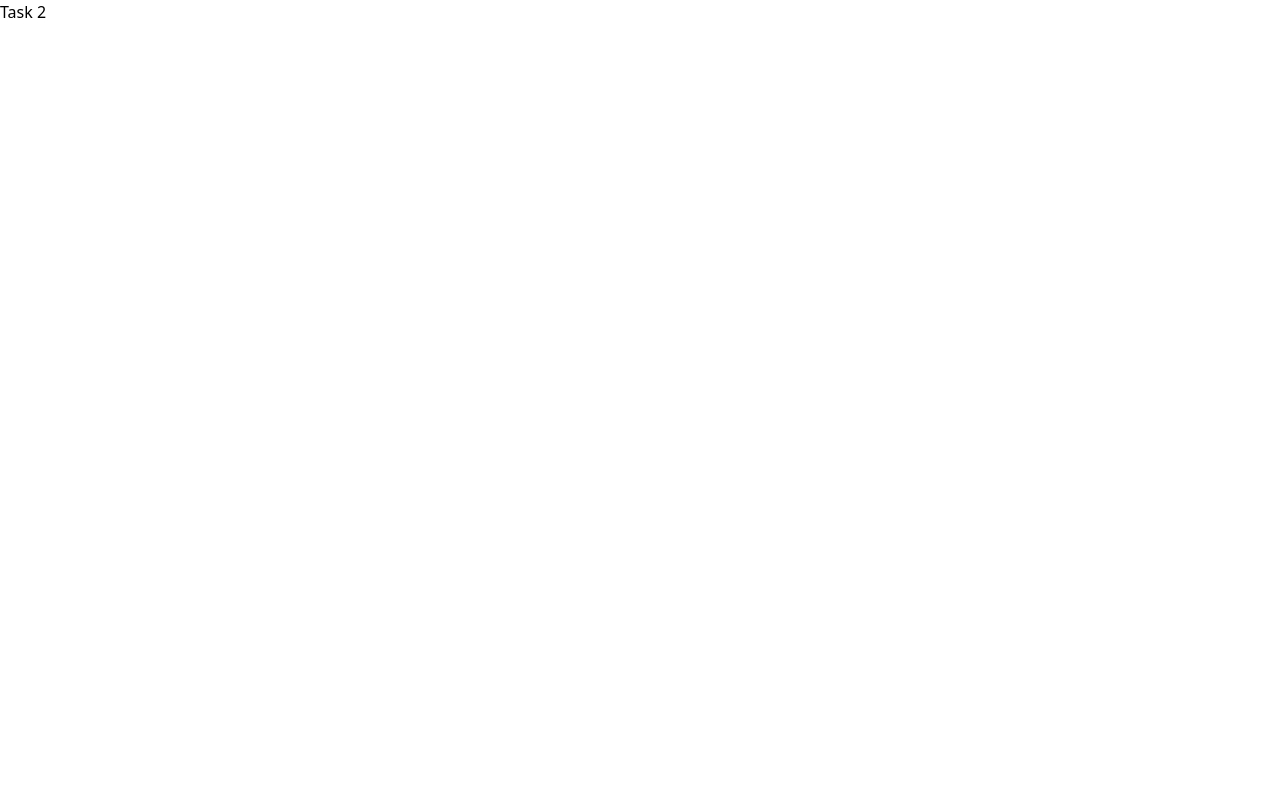
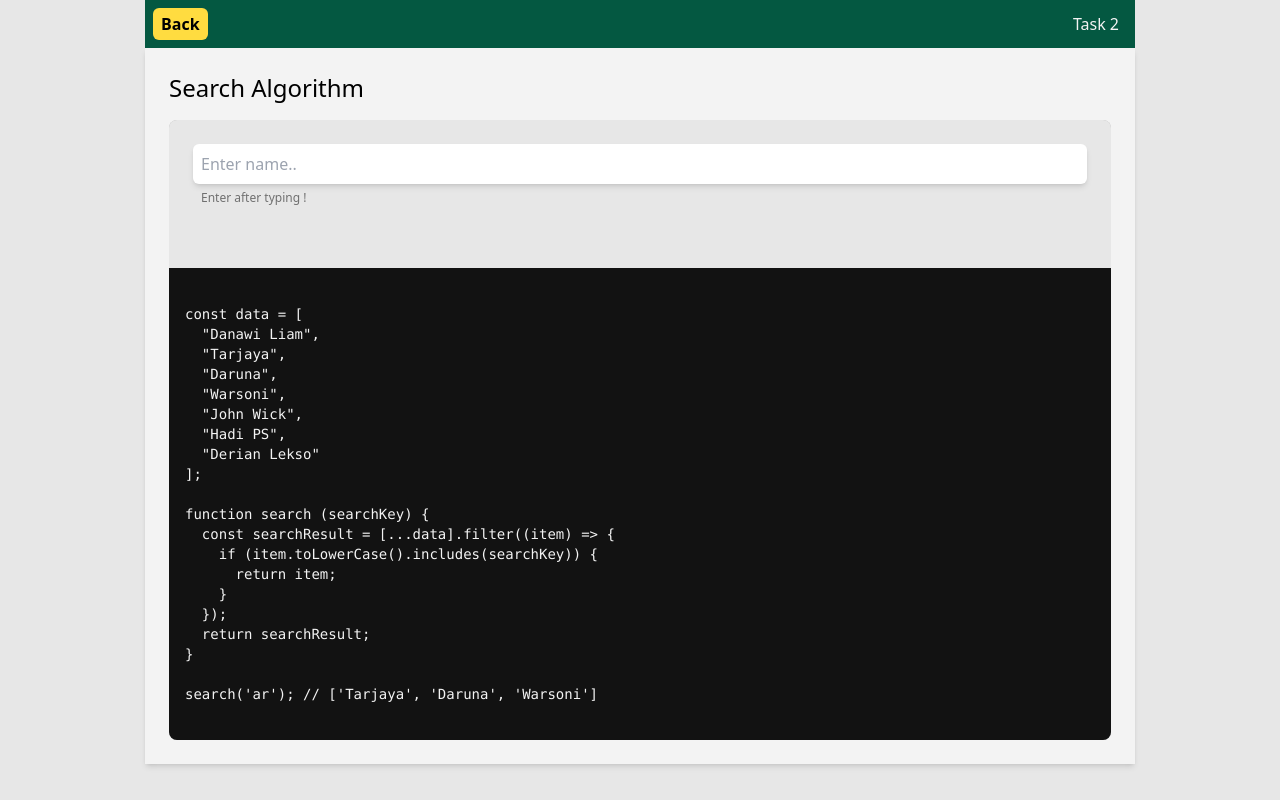
Before and after one commit to yohanessahrul/etn, a Next.js app: page /task2 in a window 1280 px wide. Built offline with nearby package versions, Linux system fonts and the light colour scheme.

Commit message:
add task2

```diff
--- a/src/components/gimmick/linkedin/index.tsx
+++ b/src/components/gimmick/linkedin/index.tsx
@@ -5,7 +5,7 @@ const LinkedInGimmick = () => {
     <div className="md:w-[500px] sm:w-full h-[325px] bg-[#e0e0e0] mx-auto rounded-2xl flex flex-col overflow-hidden shadow-md relative">
       <div className="md:w-[500px] sm:w-full h-[200px] bg-[gray] relative">
         <Image
-          src="/images/hero-1.jpg"
+          src="/images/hero-2.jpg"
           alt="hero"
           fill
           sizes="(max-width: 768px) 100vw, (max-width: 1200px) 50vw, 33vw"
--- a/src/components/list/index.tsx
+++ b/src/components/list/index.tsx
@@ -13,7 +13,7 @@ const List1 = ({ label, title, path }: iList1) => {
         <p className="text-xs text-[white] rounded-md bg-primary-500 table py-1 px-2 mb-2">
           {label}
         </p>
-        <h2 className="text-xl text-[white]/90">{title}</h2>
+        <h2 className="text-xl text-neutral-100">{title}</h2>
       </div>
       <div className="flex h-full bg-secondary-500 my-auto rounded-lg hover:bg-secondary-300">
         <Link
--- /dev/null
+++ b/src/components/nav/index.tsx
@@ -0,0 +1,23 @@
+import Link from "next/link";
+
+const Nav = ({ task }: { task: string }) => {
+  return (
+    <div className="w-full flex justify-between bg-primary-800 p-2">
+      <div className="flex items-center">
+        <Link
+          href="/"
+          className="text-md bg-secondary-400 py-1 px-2 rounded-md font-bold"
+        >
+          Back
+        </Link>
+      </div>
+      <div className="text-right">
+        <p className="text-md font-medium inline-table py-1 px-2 rounded-md text-neutral-100">
+          Task {task}
+        </p>
+      </div>
+    </div>
+  );
+};
+
+export default Nav;
--- a/src/pages/index.tsx
+++ b/src/pages/index.tsx
@@ -8,35 +8,36 @@ const Home = () => {
   const [tasks, setTasks] = useState([
     {
       label: "Task 1",
-      title: "Create a page based on figma design",
+      title: "Create a page (Figma)",
       path: "/task1",
     },
     {
       label: "Task 2",
-      title: "Algorithm search function",
+      title: "Search Algorithm",
       path: "/task2",
     },
     {
       label: "Task 3",
-      title: "CRUD table using data from Mockaroo",
+      title: "CRUD (using: Mockaroo)",
       path: "/task3",
     },
     {
       label: "Task 4",
-      title: "Create table using gorest API",
+      title: "[GET] - Users",
       path: "/task4",
     },
     {
       label: "Task 5",
-      title: "Create registration user using gorest API",
+      title: "[POST] - Users",
       path: "/task5",
     },
   ]);
+
   return (
     <>
       <HeadHtml title="Eratani - Homepage" description="Ini adalah homepage" />
       <Layout formalHeader={false}>
-        <main className="w-full min-h-screen p-6 bg-[#f6f6f6]">
+        <main className="w-full min-h-screen p-6 bg-neutral-200">
           <LinkedInGimmick />
           <ul className="md:w-[500px] sm:w-full my-6 mx-auto">
             {tasks.map((item, i) => (
--- a/src/pages/task1/index.tsx
+++ b/src/pages/task1/index.tsx
@@ -1,7 +1,24 @@
+import HeadHtml from "@/components/head";
+import Layout from "@/components/layouts";
+
 const Task1 = () => {
   return (
     <>
-      <h1>Task 1</h1>
+      <HeadHtml
+        title="Create a page (Figma)"
+        description="Pilih satu page design dari figma dan buat menggunakan framework react"
+      />
+      <Layout formalHeader={true}>
+        <main>
+          <h1>Slicing Figma !</h1>
+          <p>
+            Lorem ipsum dolor sit amet consectetur adipisicing elit. Dicta
+            accusantium exercitationem nobis culpa, nam nostrum repellendus
+            aliquam totam, pariatur a cum at ducimus? Nostrum suscipit qui,
+            laborum expedita molestiae reiciendis!
+          </p>
+        </main>
+      </Layout>
     </>
   );
 };
--- a/src/pages/task2/index.tsx
+++ b/src/pages/task2/index.tsx
@@ -1,7 +1,97 @@
+import HeadHtml from "@/components/head";
+import Layout from "@/components/layouts";
+import Nav from "@/components/nav";
+import Link from "next/link";
+import { useState } from "react";
+
 const Task2 = () => {
+  const data = [
+    "Danawi Liam",
+    "Tarjaya",
+    "Daruna",
+    "Warsoni",
+    "John Wick",
+    "Hadi PS",
+    "Derian Lekso",
+  ];
+
+  const [searchResult, setSearchResult] = useState<string[]>([]);
+
+  const searchHandler = (searchKey: string) => {
+    const result = [...data].filter((item) => {
+      if (item.toLowerCase().includes(searchKey)) {
+        return item;
+      }
+    });
+    setSearchResult(result);
+  };
+
   return (
     <>
-      <h1>Task 2</h1>
+      <HeadHtml
+        title="Search Algorithm"
+        description="Buatlah fungsi logic algorithm search dari sebuah array"
+      />
+      <Layout formalHeader={false}>
+        <main className="w-full min-h-screen bg-neutral-200">
+          <div className="lg:w-[990px] md:w-[500px] sm:w-full mx-auto">
+            <Nav task="2" />
+            <div className="bg-neutral-100 shadow-md p-6">
+              <h1 className="text-2xl ">Search Algorithm</h1>
+              <div className="bg-neutral-300 p-0 flex flex-col mt-4 rounded-lg overflow-hidden">
+                <div className="w-full bg-neutral-200 p-6 flex items-start">
+                  <div className="w-full sm:min-h-[100px] min-h-[200px]">
+                    <input
+                      className="w-full px-2 py-2 rounded-md shadow-md"
+                      onKeyUp={(e: any) => {
+                        if (e.key === "Enter" && e.target.value) {
+                          searchHandler(e.target.value);
+                        }
+                      }}
+                      placeholder="Enter name.."
+                    />
+                    {searchResult.length < 1 && (
+                      <span className="text-xs pt-0 text-neutral-400 font-medium pl-2">
+                        Enter after typing !
+                      </span>
+                    )}
+                    &nbsp;
+                    <p>{searchResult.join(", ")}</p>
+                  </div>
+                </div>
+                <div className="w-full bg-neutral-500 p-4 text-neutral-100 text-sm overflow-x-auto">
+                  <pre>
+                    {`
+const data = [
+  "Danawi Liam",
+  "Tarjaya",
+  "Daruna",
+  "Warsoni",
+  "John Wick",
+  "Hadi PS",
+  "Derian Lekso"
+];`}
+                  </pre>
+                  <pre>
+                    {`
+function search (searchKey) {
+  const searchResult = [...data].filter((item) => {
+    if (item.toLowerCase().includes(searchKey)) {
+      return item;
+    }
+  });
+  return searchResult;
+}
+
+search('ar'); // ['Tarjaya', 'Daruna', 'Warsoni']
+                    `}
+                  </pre>
+                </div>
+              </div>
+            </div>
+          </div>
+        </main>
+      </Layout>
     </>
   );
 };
```
Also changed, not shown: index.js (added, +21 -0 lines), public/images/hero-2.jpg (added).
